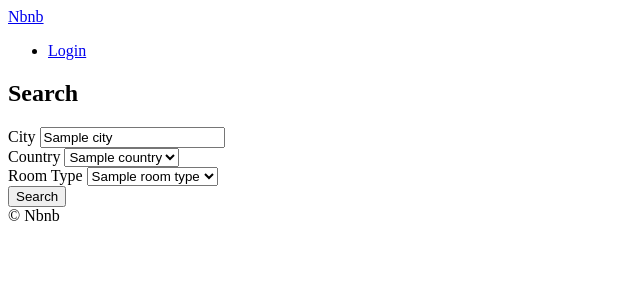
After one commit to sundesoleil/airbnb-clone, a Django app: template templates/rooms/search.html in a window 1280 px wide. The commit adds this page. Shown: the top 300 px of the page, without its empty margins (0-640 px from the left). Run offline with Django 3.2, Linux system fonts and the light colour scheme; the template is opened without the code that fills it: most values are stand-ins (such as "Sample title", 1, 10 or a date in 2020).

Commit message:
starting the form

```diff
--- a/rooms/urls.py
+++ b/rooms/urls.py
@@ -3,4 +3,7 @@ from . import views
 
 app_name = "rooms"
 
-urlpatterns = [path("<int:pk>", views.RoomDetail.as_view(), name="detail")]
+urlpatterns = [
+    path("<int:pk>", views.RoomDetail.as_view(), name="detail"),
+    path("search", views.search, name="search"),
+]
--- a/templates/404.html
+++ b/templates/404.html
@@ -1,4 +1,9 @@
 {% extends "base.html" %}
+
+
+{% block page_title %}
+    Not found
+{% endblock page_title %}
 
 {% block content %}
     <h1>Not found</h1>
--- a/templates/base.html
+++ b/templates/base.html
@@ -4,10 +4,19 @@
     <meta charset="UTF-8" />
     <meta http-equiv="X-UA-Compatible" content="IE=edge" />
     <meta name="viewport" content="width=device-width, initial-scale=1.0" />
-    <title>{% block page_name %}{% endblock page_name %}| Nbnb</title>
+    <title>{% block page_title %}{% endblock page_title %}| Nbnb</title>
   </head>
   <body>
-    {% include "partials/header.html" %}
+    <header>
+      {% include "partials/nav.html" %}
+      {% block search-bar %}
+        <form method="get" action="{% url "rooms:search" %}">
+          <input name="city" placeholder="Search by City" />
+        </form>
+      {% endblock search-bar %}
+
+    </header>
+
     {% block content %}{% endblock %}
     {% include "partials/footer.html" %}
   </body>
--- a/templates/partials/header.html
+++ /dev/null
@@ -1,6 +0,0 @@
-<header>
-    <a href = "{% url "core:home" %}">Nbnb</a>
-    <ul>
-        <li><a href ="#">Login</a></li>
-    </ul>
-</header>
--- /dev/null
+++ b/templates/partials/nav.html
@@ -0,0 +1,4 @@
+<a href = "{% url "core:home" %}">Nbnb</a>
+<ul>
+    <li><a href ="#">Login</a></li>
+</ul>
--- a/templates/rooms/room_detail.html
+++ b/templates/rooms/room_detail.html
@@ -1,8 +1,8 @@
 {% extends "base.html" %}
 
-{% block page_name %}
-    Home
-{% endblock page_name %}
+{% block page_title %}
+    {{room.name}}
+{% endblock page_title %}
 
 {% block content %}
 <div>
--- a/templates/rooms/room_list.html
+++ b/templates/rooms/room_list.html
@@ -1,6 +1,8 @@
 {% extends "base.html" %}
 
-{% block page_name %} Home {% endblock page_name %}
+{% block page_title %}
+    Home
+{% endblock page_title %}
 
 {%block content%}
 
--- /dev/null
+++ b/templates/rooms/search.html
@@ -0,0 +1,37 @@
+{% extends "base.html" %}
+
+{% block page_title %}
+    Search
+{% endblock page_title %}
+
+{% block search-bar %}
+{% endblock search-bar%}
+
+{% block content%}
+    <h2>Search</h2>
+    <form method="get" action="{% url "rooms:search" %}">
+        <div>
+            <label for="city">City</label>
+            <input value="{{city}}" id="city" name="city" placeholder="Search by City" />
+        </div>
+
+        <div>
+            <label for="countries">Country</label>
+            <select id="country" name="country">
+                {% for country in countries %}
+                    <option value="{{country.code}}">{{country.name}}</option>
+                {% endfor %}
+            </select>
+        </div>
+
+        <div>
+            <label for="room_type">Room Type</label>
+            <select id="room_type" name="room_type">
+                {% for room_type in room_types %}
+                    <option value="{{room_type.pk}}">{{room_type.name}}</option>
+                {% endfor %}
+            </select>
+        </div>
+        <button>Search</button>
+    </form>
+{% endblock content%}
```
Also changed, not shown: rooms/views.py (+13 -0 lines).
